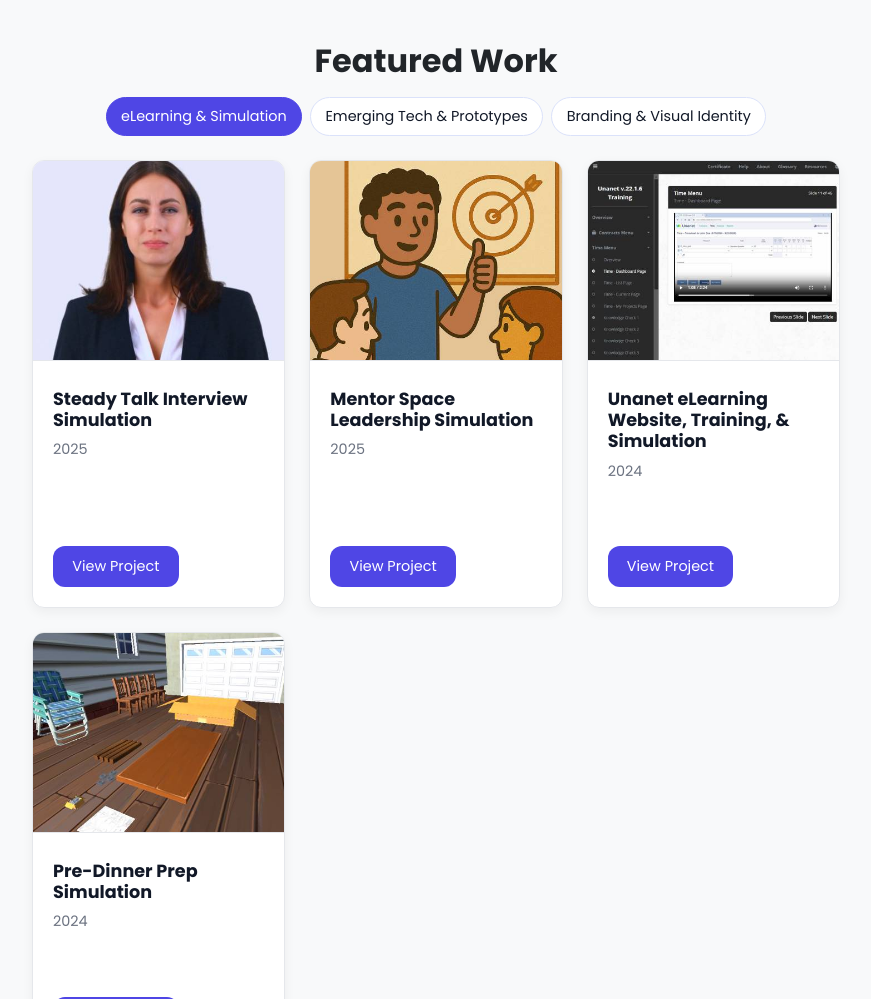
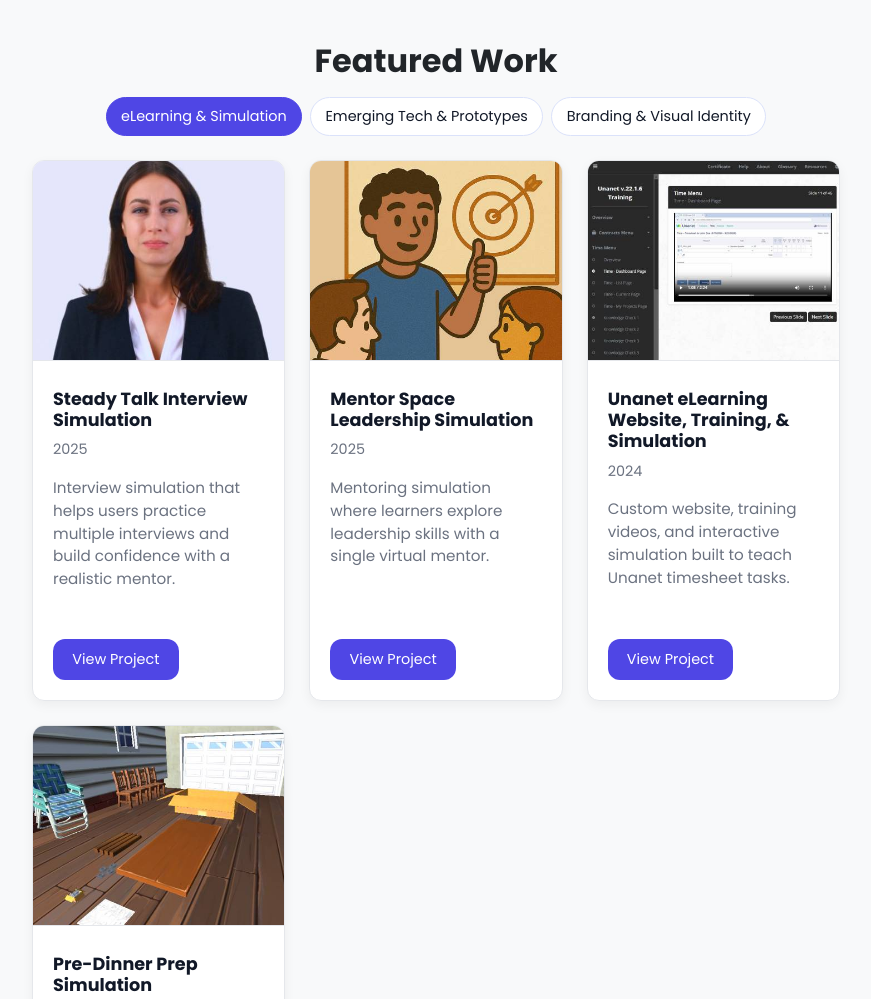
Before and after one commit to dominique-thomas/eportfolio, a plain HTML site: page index.html in a window 1280 px wide. Shown: the part 1860-2859 px from the top of the page, without its empty margins (204-1075 px from the left). Drawn offline with nearby package versions, Linux system fonts and the light colour scheme.

Commit message:
Minor CSS tweaks and JS display tweaks

```diff
--- a/css/style.css
+++ b/css/style.css
@@ -74,6 +74,7 @@ h4:first-of-type {
   overflow-x: auto;
   padding-bottom: .25rem;
   justify-content: center;
+  flex-wrap: wrap;
 }
 
 .filter-btn {
--- a/js/data.js
+++ b/js/data.js
@@ -65,7 +65,7 @@ let data = [
         title: "Steady Talk Interview Simulation",
         year: "2025",
         keywords: ["Personal Project", "AI", "Instructional Design", "Web Design"],
-        description: "Browser-based interview simulation that helps users practice multiple interviews and build confidence with a realistic mentor.",
+        description: "Interview simulation that helps users practice multiple interviews and build confidence with a realistic mentor.",
         scope: "I built this project to help people build confidence and improve communication skills by practicing different interview scenarios in a realistic, low-pressure setting.",
         solution: "I created Steady Talk as a browser-based simulation that uses HeyGen for a realistic mentor voice and video, and TensorFlow with web speech APIs for speech recognition and head tracking. It supports multiple interview stages and lets users download transcripts for self-review.",
 
@@ -80,7 +80,7 @@ let data = [
         title: "Mentor Space Leadership Simulation",
         year: "2025",
         keywords: ["Personal Project", "Instructional Design", "AI", "Web Design"],
-        description: "Browser-based mentoring simulation where learners explore leadership skills with a single virtual mentor.",
+        description: "Mentoring simulation where learners explore leadership skills with a single virtual mentor.",
         scope: "I created this project to help people strengthen their leadership and soft skills by exploring communication, feedback, and conflict resolution in a guided, mentor-driven environment.",
         solution: "I built Mentor Space as a browser-based chat simulation where users take a short quiz to discover their leadership style, then interact with their virtual mentor. Using built-in chat options, users can ask for feedback on strengths and weaknesses, get personalized book or quote recommendations, and even ask leadership-related questions. Gemini powers the analysis and mentor responses, while the interface keeps the experience interactive and approachable.",
 
@@ -111,9 +111,8 @@ let data = [
         year: "2024",
         keywords: ["Personal Project", "Gamification", "Instructional Design"],
         description: "Unity-based 3D simulation where learners complete interactive household tasks while exploring a virtual home.",
-        scope: "I built this project to help learners develop problem-solving skills and task sequencing in a fun, game-like learning environment.",
-        solution: "I created a 3D interactive simulation using Unity where learners explore a virtual home, complete tasks like cleaning and assembling furniture, and interact with tools. The design balances playful exploration with structured feedback, keeping users engaged while learning.",
-
+        scope: "I built this project to practice creating a cohesive visual identity that positions Summit Solutions as a trusted, modern consulting partner.",
+        solution: "I designed and documented a full brand system, including logo styles, typography, and color palette, in a detailed guide to ensure consistent use across all platforms.",
         demo: [{link: "https://dominique-thomas.github.io/pre-dinner-prep-simulation/"}],
         specialNote: false,
         imageRange: 3
@@ -126,7 +125,7 @@ let data = [
         title: "VirtuCare Patient Simulation",
         year: "2025",
         keywords: ["Personal Project", "Instructional Design", "Web Design"],
-        description: "Browser-based simulation where healthcare professionals practice patient interviews with virtual patients.",
+        description: "Medical simulation where healthcare professionals practice patient interviews with virtual patients.",
         scope: "I built this project to help healthcare professionals improve their communication and diagnostic questioning skills in a safe, low-pressure environment.",
         solution: "I created VirtuCare as a browser-based simulation where users interview randomized virtual patients with varying symptoms and personalities. The system uses voice interaction and real-time feedback to highlight what details were captured or missed, encouraging reflective learning and skill growth.",
 
@@ -155,7 +154,7 @@ let data = [
         categoryKey: "EMERGING",
         title: "Daily Uplift PWA",
         year: "2025",
-        keywords: ["Personal Project", "Web Design", "Instructional Design"],
+        keywords: ["Personal Project", "Web Design"],
         description: "Lightweight progressive web app (PWA) delivering daily affirmations to keep users motivated and positive throughout the day.",
         scope: "I built this project to give users a simple, accessible way to stay motivated and focused through quick, uplifting daily messages.",
         solution: "I developed Daily Uplift as a mobile-friendly progressive web app that displays a new affirmation each day. The app uses a minimal design for easy navigation and works without sign-ins, making it quick and accessible for daily use.",
--- a/js/index.js
+++ b/js/index.js
@@ -188,7 +188,8 @@ function initCategoryFilter() {
 
 function renderPortfolioByCategory() {
 
-  const projects = data.filter(p => p.categoryKey === activeCategoryKey);
+  const projects = data.filter(p => p.categoryKey === activeCategoryKey)
+                  .sort((a, b) => parseInt(b.year) - parseInt(a.year));
   let htmlStr = '<div class="row g-4">';
 
   projects.forEach(project => {
@@ -199,7 +200,7 @@ function renderPortfolioByCategory() {
           <div class="artifact-content">
             <h4 class="artifact-title">${project.title}</h4>
             <p class="artifact-year">${project.year}</p>
-            <p class="artifact-description">${project.short_desc || ""}</p>
+            <p class="artifact-description">${project.description || ""}</p>
             <a class="btn" href="#" onclick="modalHandler(event, '${project.id}')" title="View Project">View Project</a>
           </div>
         </div>
```
